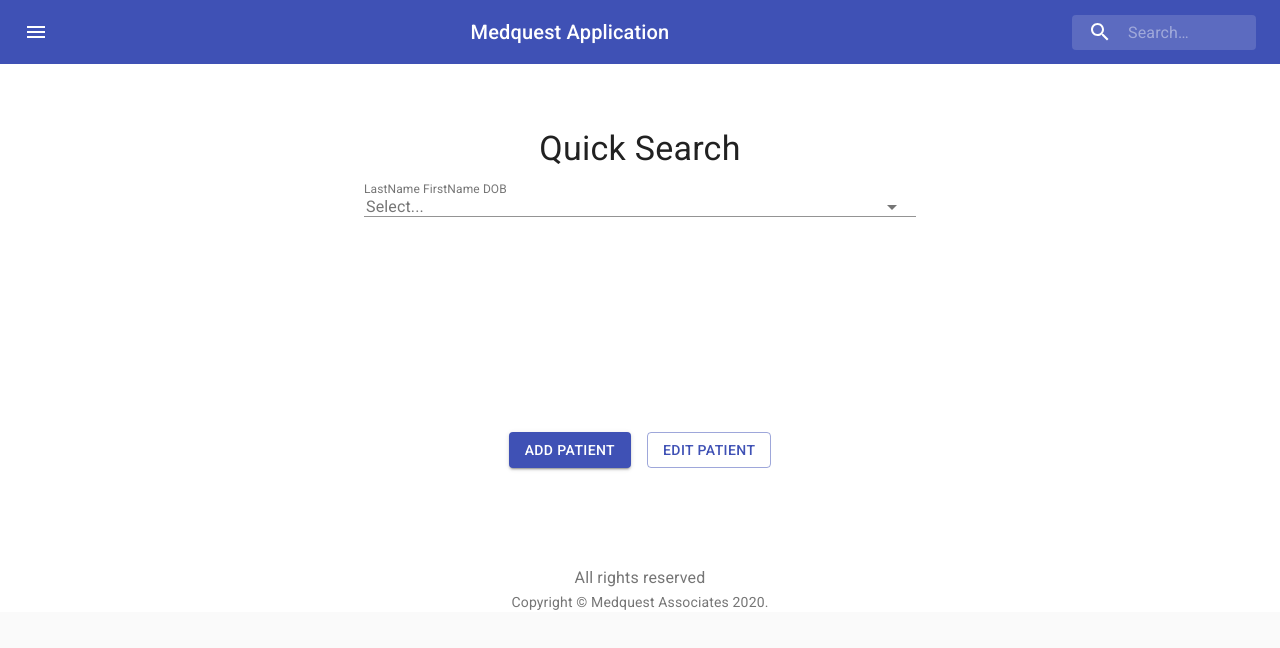
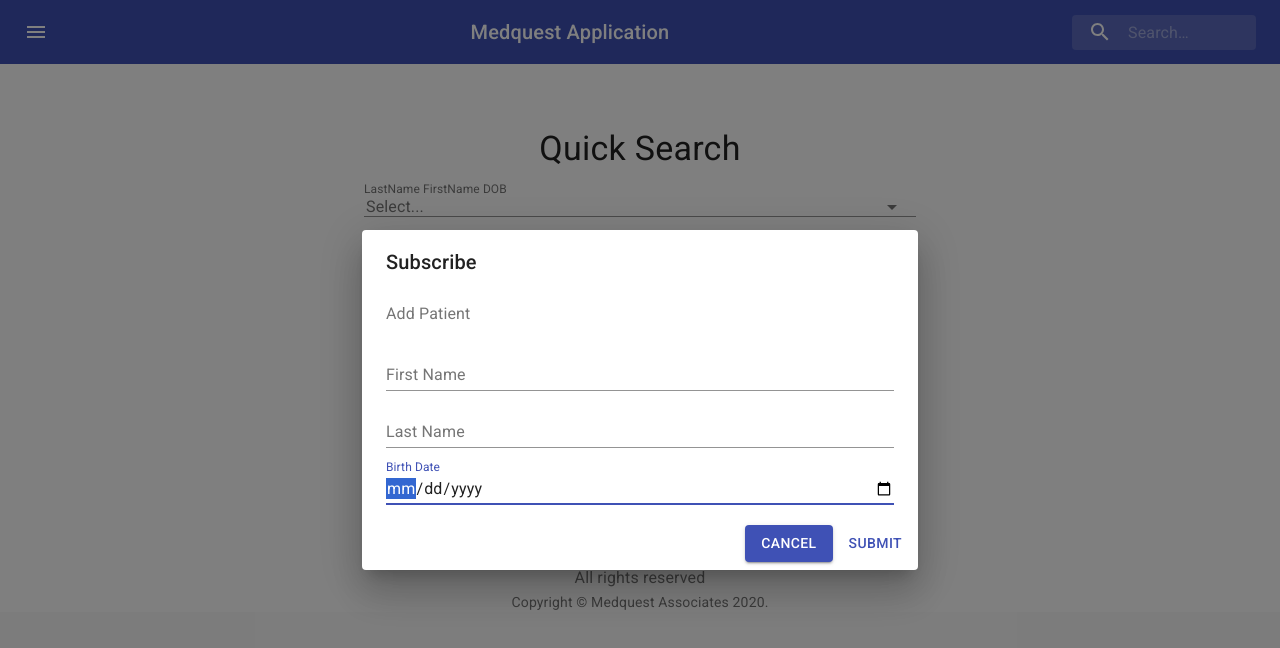
Before and after one commit to jennyraj/mqdemo, a React (Create React App) app: page / in a window 1280 px wide. Both pictures are taken after a click on the button "ADD PATIENT". Shown: the top 648 px of the page. Built offline with nearby package versions, Linux system fonts and the light colour scheme.

Commit message:
add/edit dialogs added

```diff
--- a/package.json
+++ b/package.json
@@ -23,6 +23,8 @@
     "@types/yargs-parser": "^15.0.0",
     "clsx": "^1.1.0",
     "color-name": "^1.1.4",
+    "formik": "^2.1.4",
+    "formix": "^0.0.1",
     "istanbul-lib-coverage": "^3.0.0",
     "react": "^16.12.0",
     "react-dom": "^16.12.0",
--- a/src/App.tsx
+++ b/src/App.tsx
@@ -7,11 +7,11 @@
   return (
     <div className="App">
 
-        <body>
+
         <link rel="stylesheet" href="https://fonts.googleapis.com/css?family=Roboto:300,400,500,700&display=swap" />
         <link rel="stylesheet" href="https://fonts.googleapis.com/icon?family=Material+Icons" />
         <Album></Album>
-        </body>
+
     </div>
   );
 }
--- a/src/ui/album.tsx
+++ b/src/ui/album.tsx
@@ -14,6 +14,10 @@
 import SearchIcon from '@material-ui/icons/Search';
 import {IconButton, InputBase} from "@material-ui/core";
 import Autocomplete from "./autocomplete";
+import Basic from "./basic";
+import FormDialog from "./formadd";
+import FormDialogAdd from "./formadd";
+import FormDialogEdit from "./formedit";
 
 function Copyright() {
     return (
@@ -147,14 +151,10 @@
                         <div className={classes.heroButtons}>
                             <Grid container spacing={2} justify="center">
                                 <Grid item>
-                                    <Button variant="contained" color="primary">
-                                        Add Patient
-                                    </Button>
+                                    <FormDialogAdd />
                                 </Grid>
-                                <Grid item>
-                                    <Button variant="outlined" color="primary">
-                                        Edit Patient
-                                    </Button>
+                                  <Grid item>
+                                  <FormDialogEdit/>
                                 </Grid>
                             </Grid>
                         </div>
--- /dev/null
+++ b/src/ui/basic.tsx
@@ -0,0 +1,45 @@
+// Render Prop
+import React from 'react';
+import { Formik, Form, Field, ErrorMessage } from 'formik';
+
+// @ts-ignore
+// @ts-ignore
+const Basic = () => (
+    <div>
+        <h1>Any place in your app!</h1>
+        <Formik
+            initialValues={{ email: '', password: '' }}
+            validate={ (values:any) => {
+                const errors: any = {};
+                if (!values.email) {
+                    errors.email = 'Required';
+                } else if (
+                    !/^[A-Z0-9._%+-]+@[A-Z0-9.-]+\.[A-Z]{2,}$/i.test(values.email)
+                ) {
+                    errors.email = 'Invalid email address';
+                }
+                return errors;
+            }}
+            onSubmit={(values:any, { setSubmitting }) => {
+                setTimeout(() => {
+                    console.log(JSON.stringify(values, null, 2));
+                    setSubmitting(false);
+                }, 400);
+            }}
+        >
+            {({ isSubmitting }) => (
+                <Form>
+                    <Field type="email" name="email" />
+                    <ErrorMessage name="email" component="div" />
+                    <Field type="password" name="password" />
+                    <ErrorMessage name="password" component="div" />
+                    <button type="submit" disabled={isSubmitting}>
+                        Submit
+                    </button>
+                </Form>
+            )}
+        </Formik>
+    </div>
+);
+
+export default Basic;
--- /dev/null
+++ b/src/ui/formadd.tsx
@@ -0,0 +1,68 @@
+import React from 'react';
+import Button from '@material-ui/core/Button';
+import TextField from '@material-ui/core/TextField';
+import Dialog from '@material-ui/core/Dialog';
+import DialogActions from '@material-ui/core/DialogActions';
+import DialogContent from '@material-ui/core/DialogContent';
+import DialogContentText from '@material-ui/core/DialogContentText';
+import DialogTitle from '@material-ui/core/DialogTitle';
+
+export default function FormDialogAdd() {
+    const [open, setOpen] = React.useState(false);
+
+    const handleClickOpen = () => {
+        setOpen(true);
+    };
+
+    const handleClose = () => {
+        setOpen(false);
+    };
+
+    return (
+        <div>
+            <Button variant="contained" color="primary" onClick={handleClickOpen}>
+                Add Patient
+            </Button>
+            <Dialog open={open} onClose={handleClose} aria-labelledby="form-dialog-title">
+                <DialogTitle id="form-dialog-title">Subscribe</DialogTitle>
+                <DialogContent>
+                    <DialogContentText>
+                        Add Patient
+                    </DialogContentText>
+                    <TextField
+                        autoFocus
+                        margin="dense"
+                        id="firstname"
+                        label="First Name"
+                        type="string"
+                        fullWidth
+                    />
+                    <TextField
+                        autoFocus
+                        margin="dense"
+                        id="lastnamename"
+                        label="Last Name"
+                        type="string"
+                        fullWidth
+                    />
+                    <TextField
+                        autoFocus
+                        margin="dense"
+                        id="birthdate"
+                        label="Birth Date"
+                        type="date"
+                        fullWidth
+                    />
+                </DialogContent>
+                <DialogActions>
+                    <Button  variant="contained"  onClick={handleClose} color="primary">
+                        Cancel
+                    </Button>
+                    <Button onClick={handleClose} color="primary">
+                        Submit
+                    </Button>
+                </DialogActions>
+            </Dialog>
+        </div>
+    );
+}
--- /dev/null
+++ b/src/ui/formedit.tsx
@@ -0,0 +1,69 @@
+import React from 'react';
+import Button from '@material-ui/core/Button';
+import TextField from '@material-ui/core/TextField';
+import Dialog from '@material-ui/core/Dialog';
+import DialogActions from '@material-ui/core/DialogActions';
+import DialogContent from '@material-ui/core/DialogContent';
+import DialogContentText from '@material-ui/core/DialogContentText';
+import DialogTitle from '@material-ui/core/DialogTitle';
+
+export default function FormDialogEdit() {
+    const [open, setOpen] = React.useState(false);
+
+    const handleClickOpen = () => {
+        setOpen(true);
+    };
+
+    const handleClose = () => {
+        setOpen(false);
+    };
+
+    return (
+        <div>
+            <Button variant="contained" color="primary" onClick={handleClickOpen}>
+                Edit Patient
+            </Button>
+            <Dialog open={open} onClose={handleClose} aria-labelledby="form-dialog-title">
+                <DialogTitle id="form-dialog-title">Subscribe</DialogTitle>
+                <DialogContent>
+                    <DialogContentText>
+                        Edit Patient
+                    </DialogContentText>
+                    <TextField
+                        autoFocus
+                        margin="dense"
+                        id="firstname"
+                        label="First Name"
+                        type="string"
+                        fullWidth
+                    />
+                    <TextField
+                        autoFocus
+                        margin="dense"
+                        id="lastnamename"
+                        label="Last Name"
+                        type="string"
+                        fullWidth
+                    />
+                    <TextField
+                        autoFocus
+                        margin="dense"
+                        id="birthdate"
+                        label="Birth Date"
+                        type="date"
+                        fullWidth
+                    />
+                </DialogContent>
+                <DialogActions>
+                    <Button  variant="contained"  onClick={handleClose} color="primary">
+                        Cancel
+                    </Button>
+                    <Button onClick={handleClose} color="primary">
+                        Submit
+                    </Button>
+                </DialogActions>
+            </Dialog>
+        </div>
+
+    );
+}
```
Also changed, not shown: 1 other file (tests, documents, lock files or other folders).
